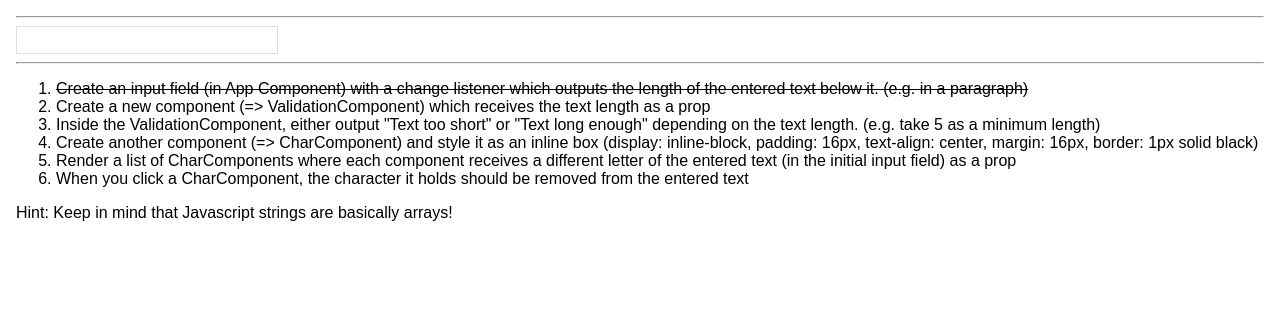
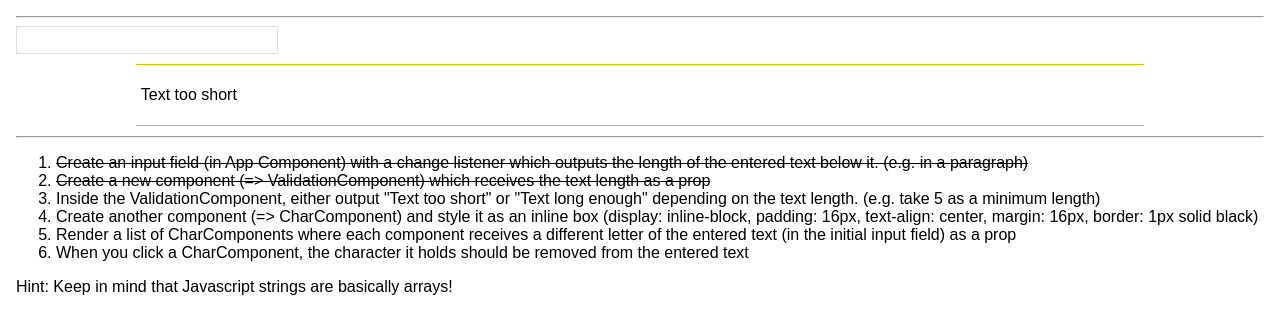
Before and after one commit to drehmke/udemy-react-course, a React (Create React App) app in the folder exercise02/: page / in a window 1280 px wide. Shown: the top 334 px of the page. Built offline with nearby package versions, Linux system fonts and the light colour scheme.

Commit message:
Exercise 2 step 2

```diff
--- a/exercise02/src/App.js
+++ b/exercise02/src/App.js
@@ -1,5 +1,6 @@
 import React, { Component } from 'react'
 import './App.css'
+import ValidationComponent from './Validation/Validation'
 
 class App extends Component {
   state = {
@@ -26,10 +27,11 @@ class App extends Component {
         <input type="text" name="inputText"
                 className="inputField" onChange={this.changeShowTextLength} />
         { showTextLength }
+        <ValidationComponent len={this.state.textLength} />
         <hr />
         <ol>
           <li className="done">Create an input field (in App Component) with a change listener which outputs the length of the entered text below it. (e.g. in a paragraph)</li>
-          <li>Create a new component (=> ValidationComponent) which receives the text length as a prop</li>
+          <li className="done">Create a new component (=> ValidationComponent) which receives the text length as a prop</li>
           <li>Inside the ValidationComponent, either output "Text too short" or "Text long enough" depending on the text length. (e.g. take 5 as a minimum length)</li>
           <li>Create another component (=> CharComponent) and style it as an inline box (display: inline-block, padding: 16px, text-align: center, margin: 16px, border: 1px solid black)</li>
           <li>Render a list of CharComponents where each component receives a different letter of the entered text (in the initial input field) as a prop</li>
--- /dev/null
+++ b/exercise02/src/Validation/Validation.js
@@ -0,0 +1,18 @@
+import React from 'react'
+import './validation.css'
+
+const ValidationComponent = (props) => {
+  const minLen = 5
+  const valid = 'Text is valid'
+  const short = 'Text too short'
+
+  console.log(minLen);
+
+  return (
+    <div className="validationContainer">
+      <p>{ props.len >= minLen ? valid : short }</p>
+    </div>
+  )
+}
+
+export default ValidationComponent
--- /dev/null
+++ b/exercise02/src/Validation/validation.css
@@ -0,0 +1,8 @@
+.validationContainer {
+  display: block;
+  border-top: 1px solid #cbcb01;
+  border-bottom: 1px solid #cbcb01;
+  padding: 5px;
+  width: 80%;
+  margin: 10px auto;
+}
```
